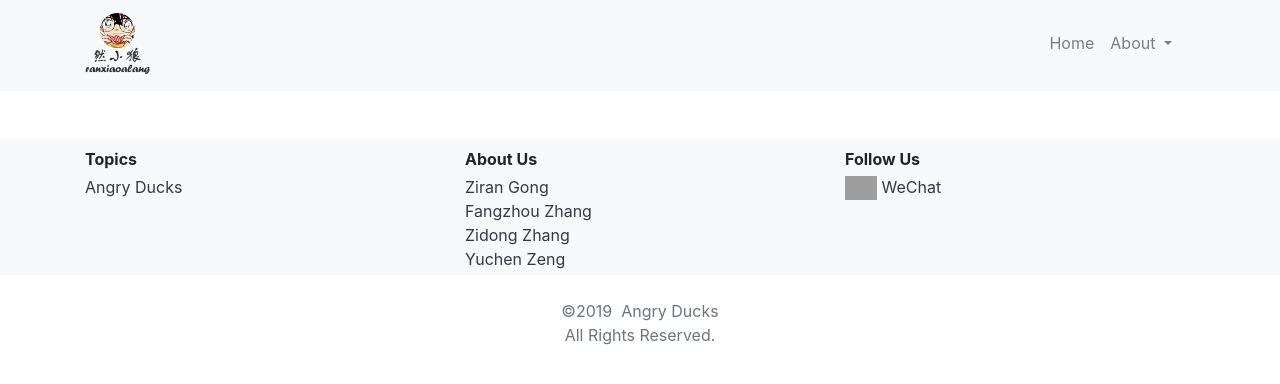
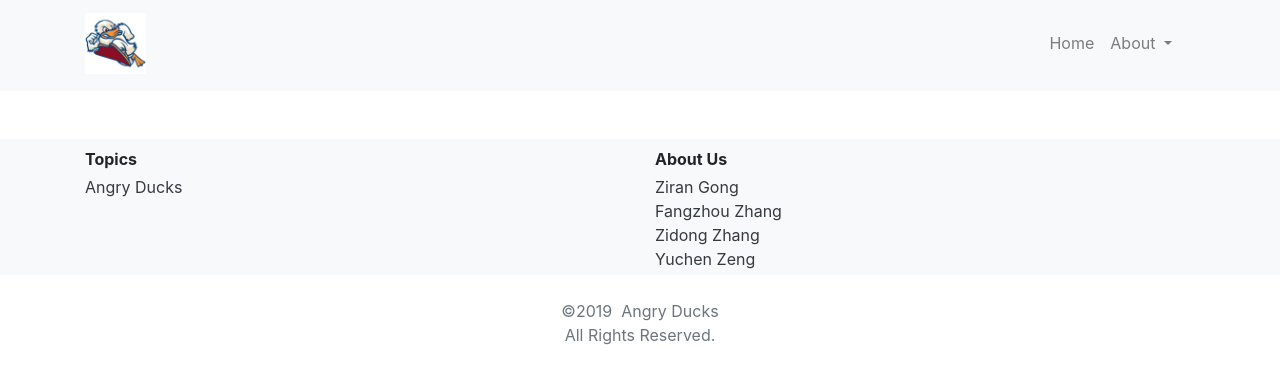
Before and after one commit to nature1995/angry-duckhacks, a Flask app: template templates/theme.html in a window 1280 px wide. Shown: the top 384 px of the page. Run offline with Flask 2, Linux system fonts and the light colour scheme; the template is opened without the code that fills it, so the values that code supplies are empty; some libraries are stand-ins or nearby versions; grey boxes are pictures that could not be loaded.

Commit message:
Update
Update

```diff
--- a/templates/index.html
+++ b/templates/index.html
@@ -34,7 +34,6 @@
           <p class="center-responsive">
             <a class="sentiment btn btn-lg btn-warning text-white" @click="submit" role="button">Sentiment Now</a>
           </p>
-          <button id="save-note-btn" title="Save Note">Save Note</button>
           <p>
           <img id="duck-img" >
           </p>
--- a/templates/theme.html
+++ b/templates/theme.html
@@ -24,7 +24,7 @@
   <nav class="navbar navbar-expand-lg navbar-light bg-light">
     <div class="container pt-0 pb-1">
     <a class="navbar-brand" href="#">
-    <img  src="{{ url_for('static',filename='images/logo0.png')}}" style="height: 3.8rem" />
+    <img  src="{{ url_for('static',filename='images/duck-logo.png')}}" style="height: 3.8rem" />
     </a>
     <button class="navbar-toggler" type="button" data-toggle="collapse" data-target="#navbarNavDropdown" aria-controls="navbarNavDropdown" aria-expanded="false" aria-label="Toggle navigation">
     <span class="navbar-toggler-icon"></span>
@@ -76,13 +76,6 @@
                      <a class="text-dark" href="https://github.com/zlaomin">Yuchen Zeng&nbsp;</a>
                 </dd>
             </div>
-            <div class="col-sm">
-                <dt class="mb-1 mt-2">Follow Us</dt>
-                <dd class="mb-0">
-                    <img style="height: 1.5rem" src="https://res.wx.qq.com/a/wx_fed/webwx/res/static/img/qMUjOdv.png">
-                        <a class="text-dark" href="#">WeChat&nbsp;</a>
-                </dd>
-            </div>
         </dl>
     </div>
     </section>
```
Also changed, not shown: README.cn.md (+4 -0 lines), README.md, static/images/angry.png, static/images/duck-logo.png (added), static/images/happy.png, static/images/neu.png.
